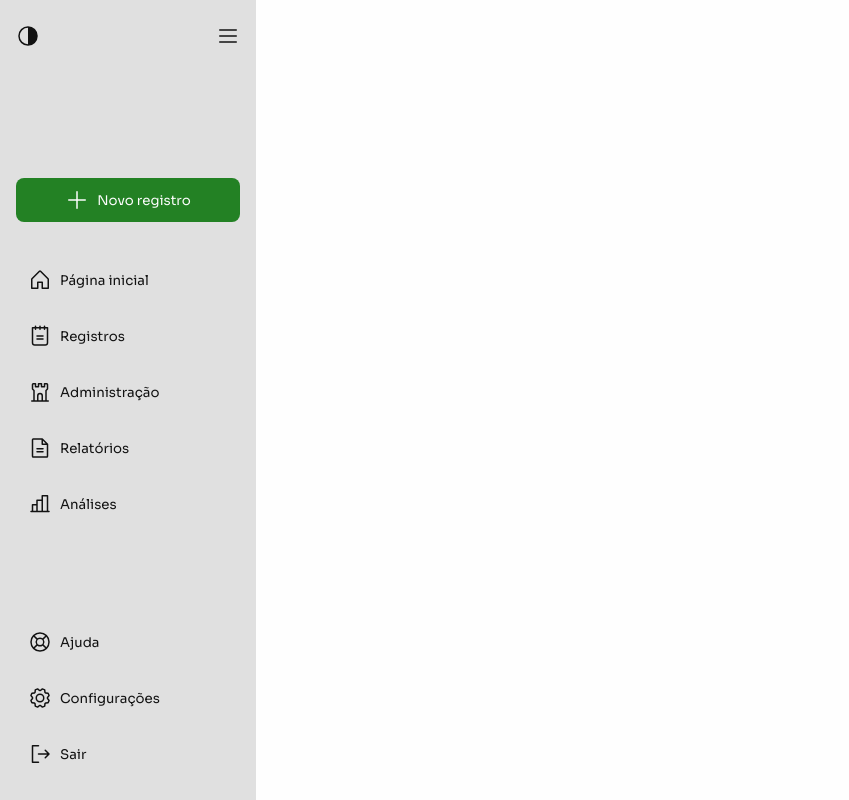
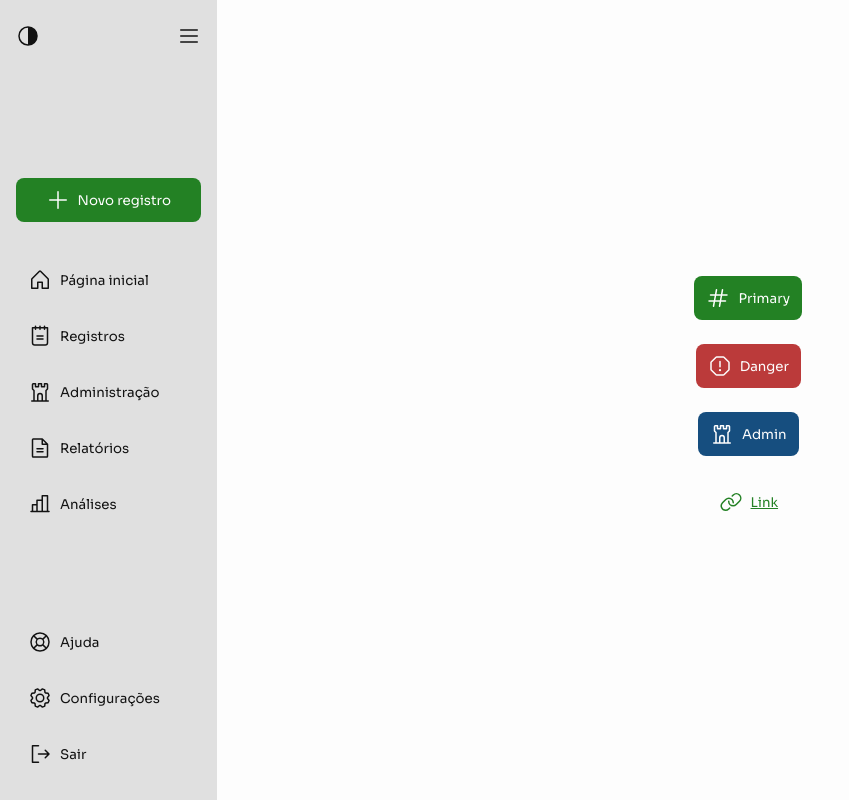
Before and after one commit to jaqueuchoab/caixanamao, a React (Vite) app: page /dashboard in a window 1280 px wide. Shown: the whole page, without its empty margins (0-849 px from the left). Built offline with nearby package versions, Linux system fonts and the light colour scheme.

Commit message:
feat: container de conteúdo principal na página Dashboard

```diff
--- a/src/views/components/dashboard/Dashboard.styles.ts
+++ b/src/views/components/dashboard/Dashboard.styles.ts
@@ -1,10 +1,26 @@
 import { styled } from 'styled-components';
+import { ThemeType } from '../../themes/themeType';
 
 export const DashboardContainer = styled.div`
+	height: 100vh;
+	width: 100vw;
+
+	display: flex;
+	flex-direction: row;
+	justify-content: space-between;
+	align-items: self-start;
+`;
+
+export const DashboardContent = styled.main<{ theme: ThemeType }>`
+	height: 100vh;
+	width: 100%;
+	padding: 0 24px;
+
 	display: flex;
 	flex-direction: column;
-	justify-content: space-between;
-	align-items: self-start;
-	height: 100vh;
-	width: 100vw;
+	justify-content: center;
+	align-items: center;
+	gap: 24px;
+
+	background-color: ${(props) => props.theme.colors.backgrounds.dashboard};
 `;
--- a/src/views/components/dashboard/DashboardHome.tsx
+++ b/src/views/components/dashboard/DashboardHome.tsx
@@ -1,10 +1,37 @@
+import { Button } from '../button/Button';
 import { Sidebar } from '../sidebar/Sidebar';
-import { DashboardContainer } from './Dashboard.styles';
+import { DashboardContainer, DashboardContent } from './Dashboard.styles';
+import { useTheme } from '../../hooks/useTheme';
+import {
+	CastleTurret,
+	Hash,
+	Link,
+	WarningOctagon,
+} from '@phosphor-icons/react';
 
 export const DashboardHome = () => {
+	const theme = useTheme();
 	return (
 		<DashboardContainer>
 			<Sidebar />
+			<DashboardContent theme={theme}>
+				<Button variant='primary'>
+					<Hash size={24} />
+					Primary
+				</Button>
+				<Button variant='danger'>
+					<WarningOctagon size={24} />
+					Danger
+				</Button>
+				<Button variant='admin'>
+					<CastleTurret size={24} />
+					Admin
+				</Button>
+				<Button variant='link'>
+					<Link size={24} />
+					Link
+				</Button>
+			</DashboardContent>
 			{/*Rotas aqui no meio :) */}
 		</DashboardContainer>
 	);
```
